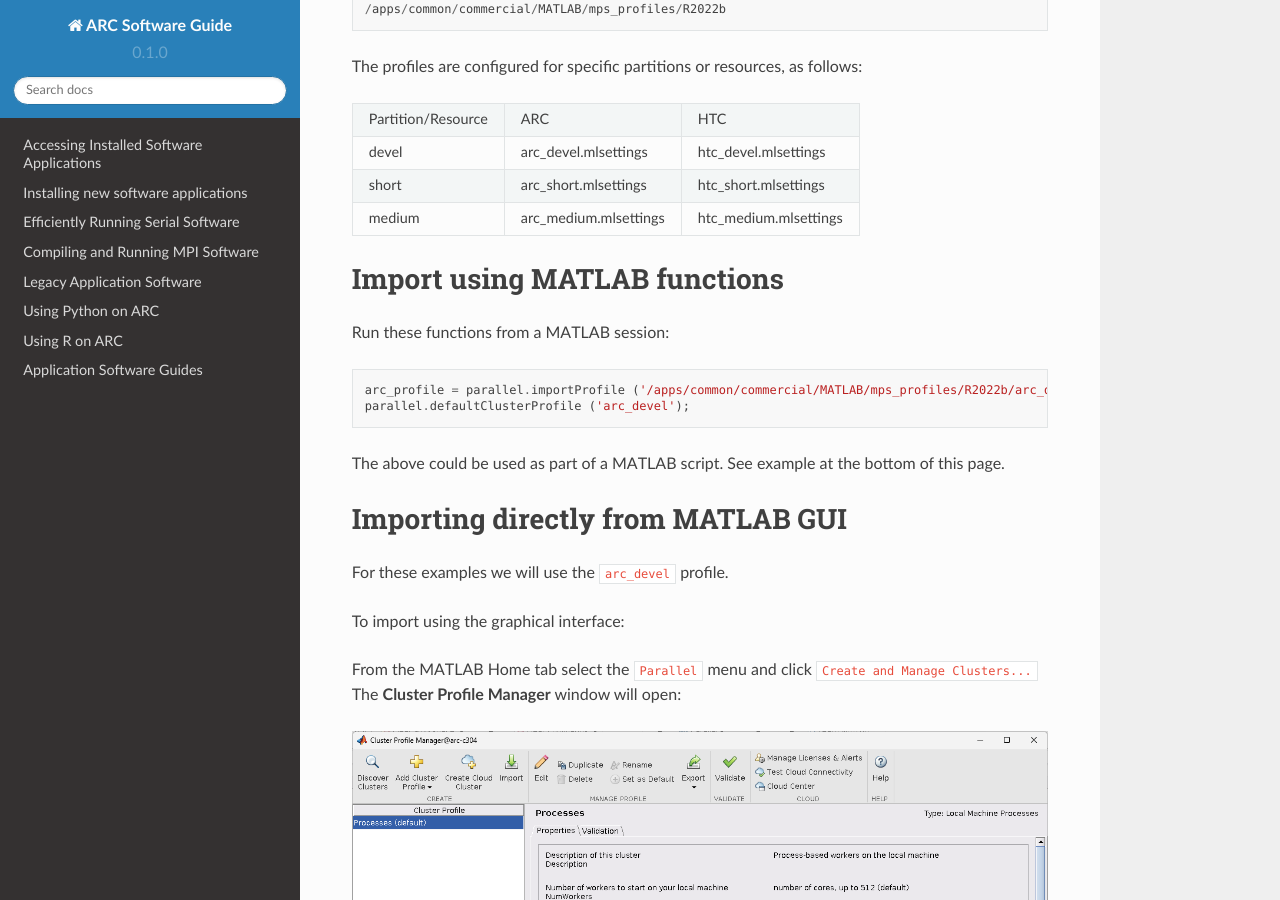
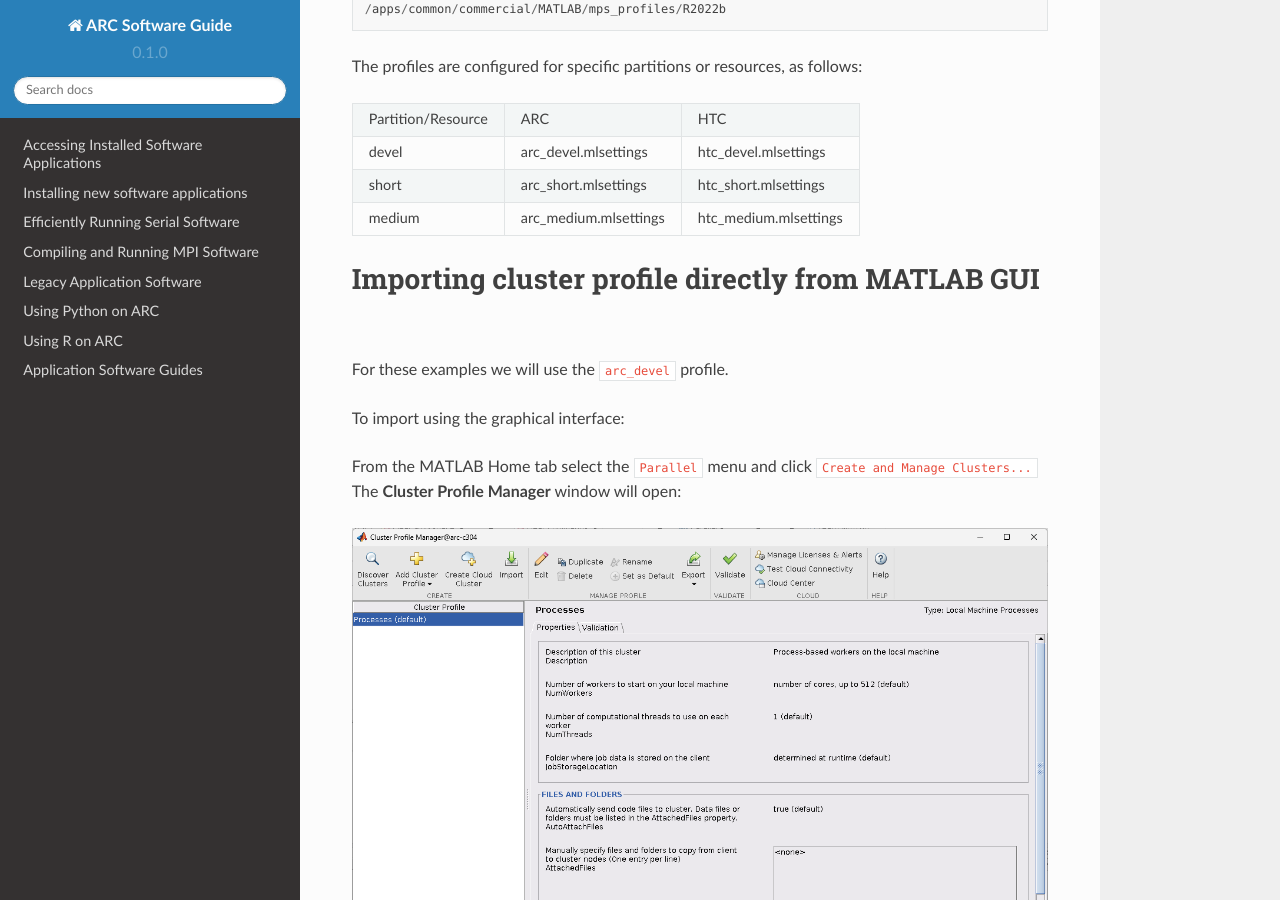
Before and after one commit to oxford-arc/arc-software-guide, a Sphinx documentation site: the page built from docs/source/apps/arc_matlab_mps.rst, in a window 1280 px wide and 900 px high, scrolled down 593 px. Built offline with Sphinx 7.4.7 and the Read the Docs theme 2.0.0, drawn with Linux system fonts in a browser that asks for light colours; some of the changed text lies outside the part shown.

Commit message:
Update arc_matlab_mps.rst

```diff
--- a/docs/source/apps/arc_matlab_mps.rst
+++ b/docs/source/apps/arc_matlab_mps.rst
@@ -31,19 +31,8 @@
 +--------------------+-----------------------+-----------------------+
 
 
-
-Import using MATLAB functions
-=============================
-
-Run these functions from a MATLAB session::
-
-   arc_profile = parallel.importProfile ('/apps/common/commercial/MATLAB/mps_profiles/R2022b/arc_devel.mlsettings');
-   parallel.defaultClusterProfile ('arc_devel');
-
-The above could be used as part of a MATLAB script. See example at the bottom of this page.
-
-Importing directly from MATLAB GUI
-==================================
+Importing cluster profile directly from MATLAB GUI
+==================================================
 
 For these examples we will use the ``arc_devel`` profile.
 
@@ -77,6 +66,16 @@
    :width: 800
    :alt: Cluster Validation
 
+
+Import using MATLAB functions
+=============================
+
+Instead of selecting and activating the cluster profile from the GUI you can run these functions from a command line MATLAB session::
+
+   arc_profile = parallel.importProfile ('/apps/common/commercial/MATLAB/mps_profiles/R2022b/arc_devel.mlsettings');
+   parallel.defaultClusterProfile ('arc_devel');
+
+The above could be used as part of a MATLAB script. See next example...
 
 Full MPS Example
 ================
```
